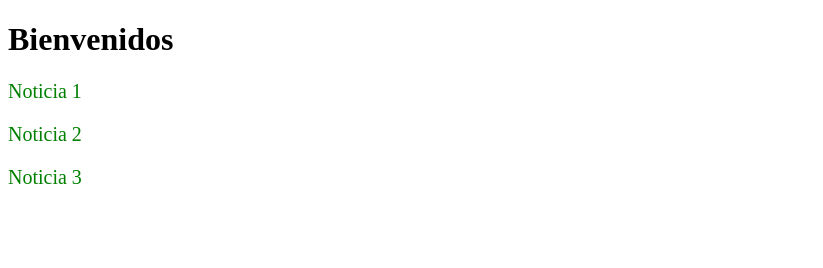
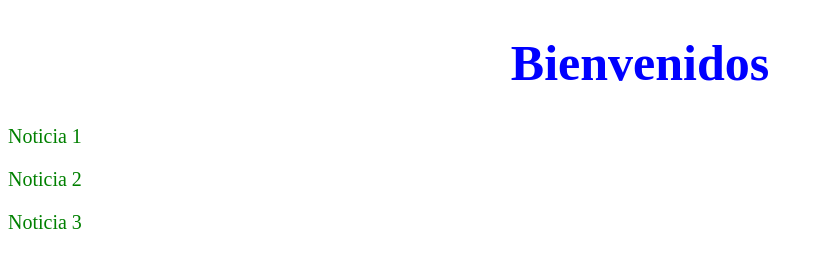
Before and after one commit to Robert1406/09_04, a plain HTML site: page index.html in a window 1280 px wide. Shown: the whole page, without its empty margins (0-823 px from the left). Drawn offline with Linux system fonts and the light colour scheme.

Commit message:
Add files via upload

```diff
--- a/index.html
+++ b/index.html
@@ -5,7 +5,7 @@
     <meta name="viewport" content="width=device-width, initial-scale=1.0">
     <title>Document</title>
     <style>
-      ,centrado{
+      .centrado{
         text-align: center;
         font-size: 50px;
         color: blue;
```
